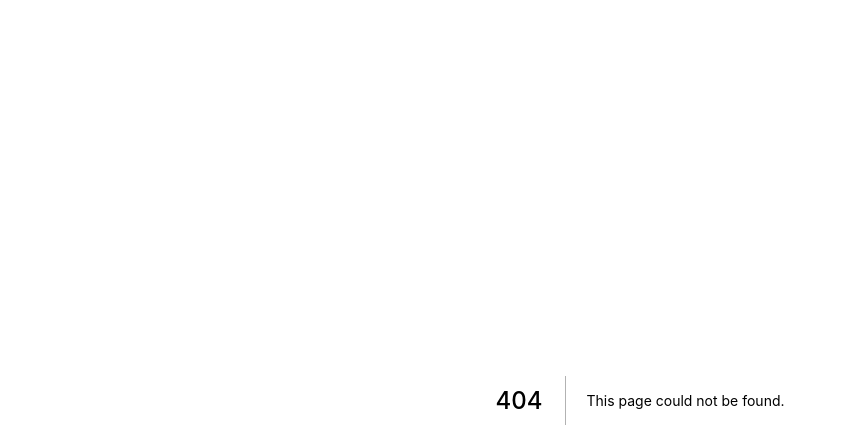
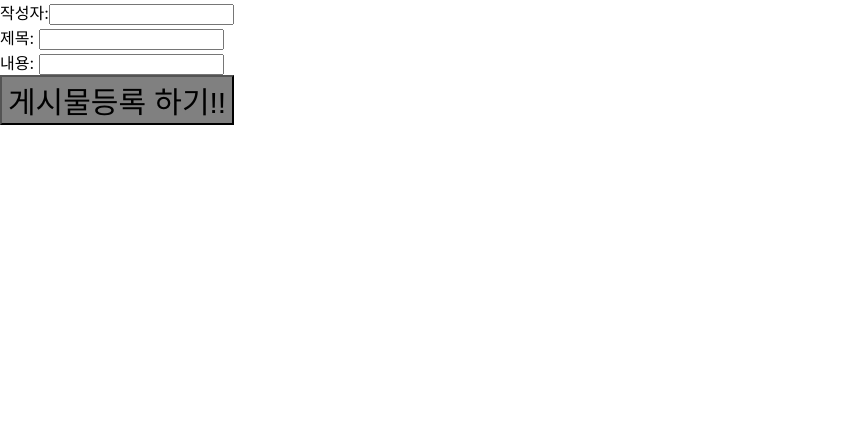
Before and after one commit to chanmi94/codecamp-04, a Next.js app in the folder class/: page /09-01-boards2/new in a window 1280 px wide. Before the commit this address had no page. Shown: the top 448 px of the page, without its empty margins (0-847 px from the left). Built offline with nearby package versions, Linux system fonts and the light colour scheme.

Commit message:
게시물 수정하기(값 넘어오기)

```diff
--- /dev/null
+++ b/class/pages/09-01-boards2/new/index.js
@@ -0,0 +1,9 @@
+import BoardWrite from "../../../src/components/units/board/write3/BoardWrite.container";
+
+export default function BoardsNewPage(){
+
+    return(
+        <BoardWrite isEdit={false}/>
+
+    )
+}
--- /dev/null
+++ b/class/src/components/units/board/write3/BoardWrite.container.js
@@ -0,0 +1,79 @@
+import BoardWriteUI from "./BoardWrite.presenter"
+import { useMutation } from "@apollo/client"
+import { useState } from "react"
+import { CREATE_BOARD, UPDATE_BOARD } from "./BoardWrite.queries"
+import { useRouter } from "next/router"
+
+export default function BoardWrite(props){
+    const router=useRouter()
+
+    const [myQqq, setMyQqq] =useState(false)
+
+    const [myWriter, setMyWriter] =useState("")
+    const [myTitle, setMyTitle] =useState("")
+    const [myContents, setMyContents] =useState("")
+    const [createBoard]= useMutation(CREATE_BOARD )
+    const [updateBoard]=useMutation(UPDATE_BOARD)
+
+    function onChangeMyWriter(event){
+
+        setMyWriter(event.target.value)
+        if(event.target.value !=="" && myTitle !=="" && myContents!==""){
+            setMyQqq(true)
+        }
+
+    }
+    function onChangeMyTitle(event){
+        setMyTitle(event.target.value)
+        if(myWriter !=="" && event.target.value !=="" && myContents!==""){
+            setMyQqq(true)
+        }
+    }
+    function onChangeMyContents(event){
+        setMyContents(event.target.value)
+        if(myWriter !=="" && myTitle !=="" && event.target.value!==""){
+            setMyQqq(true)
+
+        }
+    }
+
+    async function zzz(){
+        // alert("등록하기 버튼을 누르셨습니다!")
+
+        const result = await createBoard({
+            variables: { writer: myWriter, title:myTitle,contents: myContents}
+        })
+        console.log(result.data.createBoard.message)
+        router.push(`/09-02-boards2/${result.data.createBoard.number}`)
+
+    }
+
+    async function xxx(){
+
+        const myVariables = {
+            number: Number(router.query.myNumber)
+        }
+
+        if(myWriter !=="") myVariables.writer =myWriter
+        if(myTitle !=="") myVariables.title =myTitle
+        if(myContents !=="") myVariables.contents =myContents
+
+        // alert("수정하기 버튼을 누르셨습니다!")
+        const result = await updateBoard({
+            variables:myVariables
+        })
+        console.log(result)
+        router.push(`/09-02-boards2/${router.query.myNumber}`)
+    }
+    return(
+        <BoardWriteUI aaa={onChangeMyWriter}
+         bbb={onChangeMyTitle}
+         ccc={onChangeMyContents}
+         qqq={myQqq}
+         zzz={zzz}
+         ggg={props.isEdit}
+         xxx={xxx}
+         data={props.data}
+         />
+        )
+    }
--- /dev/null
+++ b/class/src/components/units/board/write3/BoardWrite.presenter.js
@@ -0,0 +1,19 @@
+import { MyInput,MyButton } from "./BoardWrite.styles"
+
+export default function BoardWriteUI(props){
+
+
+
+    return(
+        <>
+        작성자:<MyInput type="text" onChange={props.aaa} defaultValue={props.data?.fetchBoard.writer}/><br/>
+        제목: <MyInput type="text" onChange={props.bbb} defaultValue={props.data?.fetchBoard.title}/><br/>
+        내용: <MyInput type="text" onChange={props.ccc} defaultValue={props.data?.fetchBoard.contents}/><br/>
+        {/* <MyButton onClick={props.ggg?props.xxx:props.zzz} qqq={props.qqq}>게시물{props.ggg?"수정":"등록"} 하기!!</MyButton> */}
+
+
+        {!props.ggg&&<MyButton onClick={props.zzz} qqq={props.qqq}>게시물등록 하기!!</MyButton>}
+        {props.ggg&&<MyButton onClick={props.xxx} qqq={props.qqq}>게시물수정 하기!!</MyButton>}
+    </>
+    )
+}
--- /dev/null
+++ b/class/src/components/units/board/write3/BoardWrite.queries.js
@@ -0,0 +1,23 @@
+import {gql} from '@apollo/client'
+
+export const CREATE_BOARD =gql`
+    mutation createBoard($writer: String, $title: String, $contents: String){
+        createBoard(writer: $writer, title: $title, contents: $contents){
+        _id
+        number
+        message
+        }
+    }
+    `
+
+export const UPDATE_BOARD =gql`
+    mutation updateBoard($number:Int, $writer: String, $title: String, $contents:String){
+        updateBoard(number:$number, writer:$writer, title: $title,contents:$contents ){
+            _id
+            number
+            message
+        }
+    }
+
+
+    `
--- /dev/null
+++ b/class/src/components/units/board/write3/BoardWrite.styles.js
@@ -0,0 +1,12 @@
+import styled from "@emotion/styled"
+
+
+export const MyInput =styled.input`
+
+`
+export const MyButton =styled.button`
+    background-color:grey;
+    background-color: ${props=> props.qqq ===true
+                    && "yellow" };
+    font-size: 30px;
+`
```
Also changed, not shown: class/pages/09-02-boards2/[myNumber]/edit/index.js (added, +28 -0 lines), class/pages/09-02-boards2/[myNumber]/index.js (added, +31 -0 lines).
